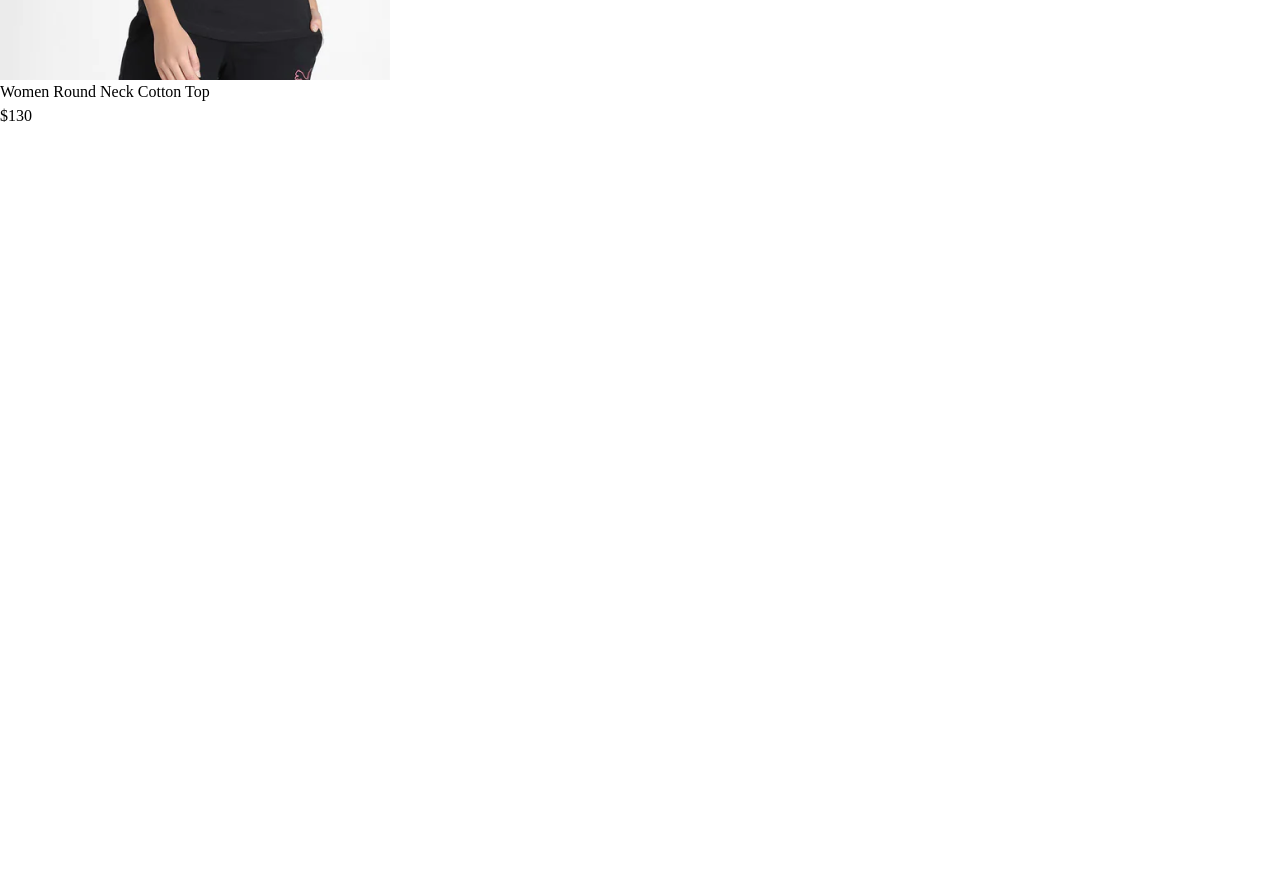
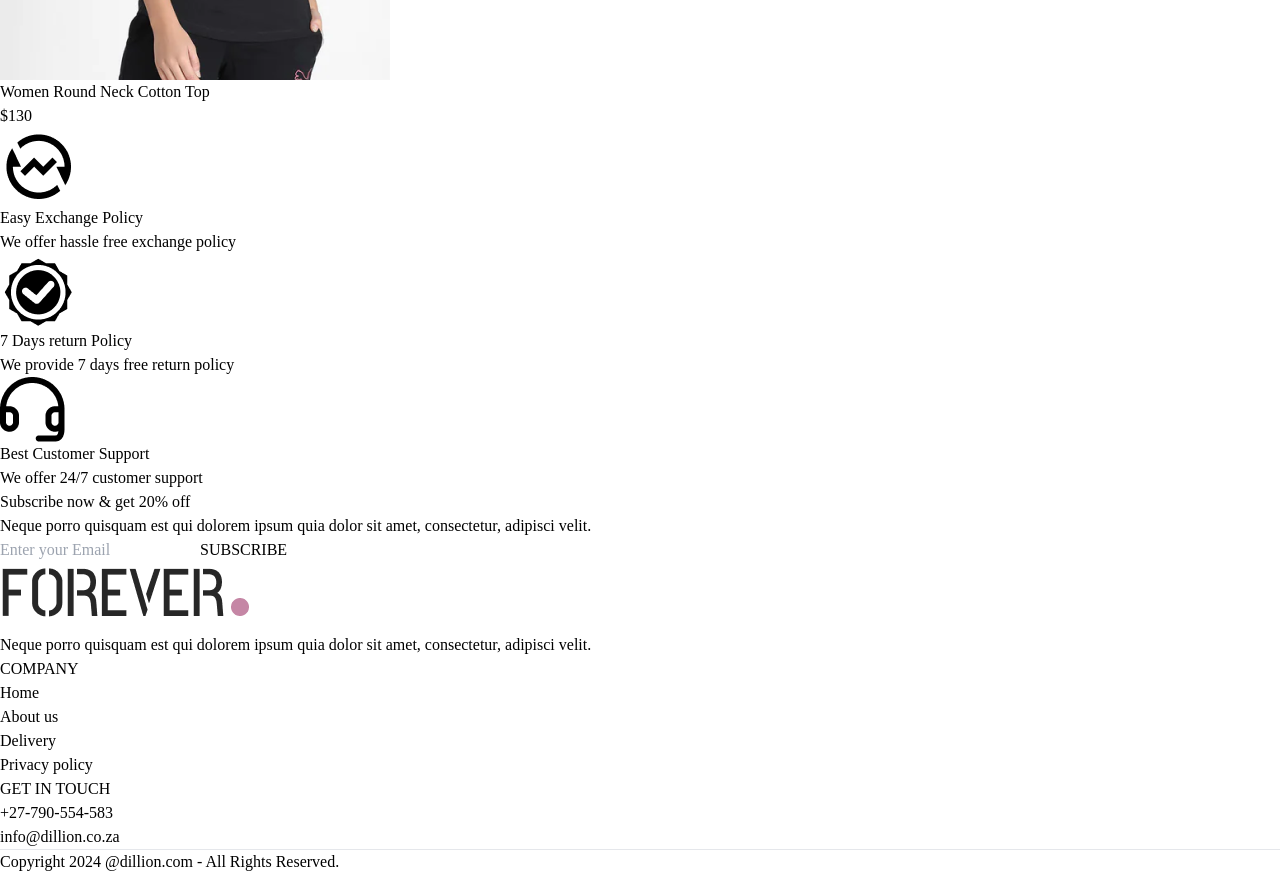
Before and after one commit to 7034megatron/my-react-vite-project, a React (Vite) app in the folder frontend/: page / in a window 1280 px wide. Shown: the part 9040-9914 px from the top of the page. Before the commit the page ends 9168 px from the top, so only its background shows below. Built offline with nearby package versions, Linux system fonts and the light colour scheme.

Commit message:
Mapped products to the collections page

```diff
--- a/frontend/src/App.jsx
+++ b/frontend/src/App.jsx
@@ -10,6 +10,7 @@
 import PlaceOrder from './pages/PlaceOrder';
 import Product from "./pages/Product";
 import Navbar from './components/Navbar';
+import Footer from './components/Footer';
 
 const App = () => {
   return (
@@ -26,6 +27,7 @@
         <Route path='/place-order' element={<PlaceOrder/>}/>
         <Route path='product/:productId' element={<Product/>}/>
       </Routes>
+      <Footer/>
     </div>
   )
 }
--- /dev/null
+++ b/frontend/src/components/Footer.jsx
@@ -0,0 +1,45 @@
+import React from 'react'
+import { assets } from '../assets/assets'
+
+const Footer = () => {
+  return (
+    <div>
+      <div className='flex flex-col sm:grid grid-cols-[3fr_1fr_1fr] gap-14 my-10 mt-40 text-sm'>
+
+        <div>
+            <img src={assets.logo} className='mb-5 w-32' alt="" />
+            <p className='w-full md:w-2/3 text-gray-600'>
+            Neque porro quisquam est qui dolorem ipsum quia dolor sit amet, consectetur, adipisci velit.
+            </p>
+        </div>
+
+        <div>
+            <p className='text-xl font-medium mb-5'>COMPANY</p>
+            <ul className='flex flex-col gap-1 text-gray-600'>
+                <li>Home</li>
+                <li>About us</li>
+                <li>Delivery</li>
+                <li>Privacy policy</li>
+            </ul>
+        </div>
+
+        <div>
+            <p className='text-xl font-medium mb-5'>GET IN TOUCH</p>
+            <ul className='flex flex-col gap-1 text-gray-600'>
+                <li>+27-790-554-583</li>
+                <li>info@dillion.co.za</li>
+            </ul>
+        </div>
+
+      </div>
+
+        <div>
+           <hr />
+           <p className='py-5 text-sm text-center'>Copyright 2024 @dillion.com - All Rights Reserved.</p>
+        </div>
+
+    </div>
+  )
+}
+
+export default Footer
--- /dev/null
+++ b/frontend/src/components/NewsletterBox.jsx
@@ -0,0 +1,21 @@
+import React from 'react'
+
+const NewsletterBox = () => {
+
+    const onSubmitHandler = (event)=> {
+        event.preventDefault();
+    }
+
+  return (
+    <div className='text-center'>
+        <p className='text-2xl font-medium text-gray-800'>Subscribe now & get 20% off</p>
+        <p className='text-gray-400 mt-3'>Neque porro quisquam est qui dolorem ipsum quia dolor sit amet, consectetur, adipisci velit.</p>
+        <form onSubmit={onSubmitHandler} className='w-full sm:w-1/2 flex items-center gap-3 mx-auto my-6 border pl-3'>
+            <input className='w-full sm:flex-1 outline-none' type="email" placeholder='Enter your Email' required />
+            <button type='submit' className='bg-black text-white text-xs px-10 py-4'>SUBSCRIBE</button>
+        </form>
+    </div>
+  )
+}
+
+export default NewsletterBox
--- /dev/null
+++ b/frontend/src/components/OurPolicy.jsx
@@ -0,0 +1,26 @@
+import React from 'react'
+import { assets } from '../assets/assets'
+
+const OurPolicy = () => {
+  return (
+    <div className='flex flex-col sm:flex-row justify-around gap-12 sm:gap-2 text-center py-20 text-xs sm:text-sm md:text-base text-gray-700'>
+        <div>
+            <img src={assets.exchange_icon} className='w-12 m-auto mb-5' alt="" />
+            <p className=' font-semibold'>Easy Exchange Policy</p>
+            <p className='text-gray-400'>We offer hassle free exchange policy</p>
+        </div>
+        <div>
+            <img src={assets.quality_icon} className='w-12 m-auto mb-5' alt="" />
+            <p className=' font-semibold'>7 Days return Policy</p>
+            <p className='text-gray-400'>We provide 7 days free return policy</p>
+        </div>
+        <div>
+            <img src={assets.support_img} className='w-12 m-auto mb-5' alt="" />
+            <p className=' font-semibold'>Best Customer Support</p>
+            <p className='text-gray-400'>We offer 24/7 customer support</p>
+        </div>
+    </div>
+  )
+}
+
+export default OurPolicy
--- a/frontend/src/pages/Collection.jsx
+++ b/frontend/src/pages/Collection.jsx
@@ -1,9 +1,79 @@
-import React from 'react'
+import React, { useContext, useEffect, useState } from 'react'
+import { ShopContext } from '../context/ShopContext'
+import { assets } from '../assets/assets';
+import Title from '../components/title';
+import ProductItem from '../components/ProductItem';
 
 const Collection = () => {
+
+  const { products } = useContext(ShopContext);
+  const [showFilter,setShowFilter] = useState(false);
+  const [filterProducts,setFilterProducts] = useState([]);
+
+  useEffect(()=>{
+    setFilterProducts(products)
+  },[])
+
   return (
-    <div>
+    <div className='flex flex-col sm:flex-row gap-1 sm:gap-10 pt-10 border-t'>
 
+    {/* Filter Options */}
+    <div className='min-w-60'>
+      <p onClick={()=>setShowFilter(!showFilter)} className='my-2 text-xl flex items-center cursor-pointer gap-2'>FILTERS
+        <img className={`h-3 sm:hidden ${showFilter ? 'rotate-90' : ''}`} src={assets.dropdown_icon} alt="" />
+      </p>
+      {/* Category Filter*/}
+      <div className={`border border-gray-300 pl-5 py-3 mt-6 ${showFilter ? '' : 'hidden sm:block'}`}>
+        <p className='mb-3 text-sm font-medium'>CATEGORIES</p>
+        <div className='flex flex-col gap-2 text-sm font-light text-gray-700'>
+          <p className='flex gap-2'>
+            <input className='w-3' type="checkbox" value={'Men'} /> Men
+          </p>
+          <p className='flex gap-2'>
+            <input className='w-3' type="checkbox" value={'Women'} /> Women
+          </p>
+          <p className='flex gap-2'>
+            <input className='w-3' type="checkbox" value={'Kids'} /> Kids
+          </p>
+        </div>
+      </div>
+      {/* Sub Certegory Filter */}
+      <div className={`border border-gray-300 pl-5 py-3 my-5 ${showFilter ? '' : 'hidden sm:block'}`}>
+        <p className='mb-3 text-sm font-medium'>TYPE</p>
+        <div className='flex flex-col gap-2 text-sm font-light text-gray-700'>
+          <p className='flex gap-2'>
+            <input className='w-3' type="checkbox" value={'Topwear'} /> Topwear
+          </p>
+          <p className='flex gap-2'>
+            <input className='w-3' type="checkbox" value={'Bottomwear'} /> Bottomwear
+          </p>
+          <p className='flex gap-2'>
+            <input className='w-3' type="checkbox" value={'Winterwear'} />  Winterwear
+          </p>
+        </div>
+      </div>
+    </div>
+      {/* Right Side */}
+      <div className='flex-1 '>
+        <div className='flex justify-between text-base sm:2xl mb-4'>
+          <Title text1={'ALL'} text2={'COLLECTIONS'}/>
+          {/* Product Sort */}
+          <select className='border-2 border-gray-300 text-sm px-2'>
+            <option value="relevant">Sort by: Relevant</option>
+            <option value="low-high">Sort by: Low to High</option>
+            <option value="high-low">Sort by: High to Low</option>
+          </select>
+        </div>
+        {/* Map Products */}
+        <div className='grid grid-cols-2 md:grid-cols-3 lg:grid-cols-4 gap-4 gap-y-6 '>
+          {
+            filterProducts.map((item,index)=>(
+              <ProductItem key={index}  name={item.name} id={item._id} price={item.price} image={item.image}/>
+            ))
+          }
+        </div>
+
+      </div>
     </div>
   )
 }
--- a/frontend/src/pages/Home.jsx
+++ b/frontend/src/pages/Home.jsx
@@ -2,6 +2,8 @@
 import Hero from '../components/Hero'
 import LatestCollection from '../components/LatestCollection'
 import BestSeller from '../components/BestSeller'
+import OurPolicy from '../components/OurPolicy'
+import NewsletterBox from '../components/NewsletterBox'
 
 const Home = () => {
   return (
@@ -9,6 +11,8 @@
       <Hero />
       <LatestCollection />
       <BestSeller />
+      <OurPolicy />
+      <NewsletterBox />
     </div>
   )
 }
```
